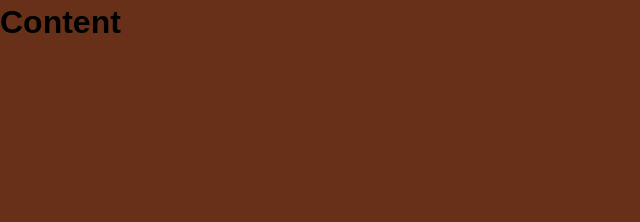
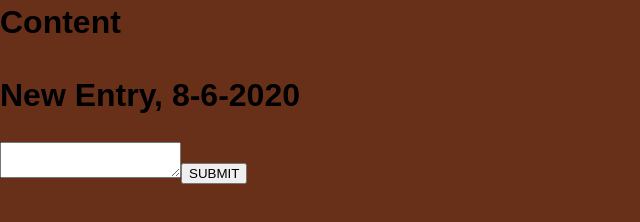
Before and after one commit to matt-pickle/journal, a React (Create React App) app in the folder client/: page /main in a window 1280 px wide. Shown: the part 144-366 px from the top of the page, without its empty margins (0-640 px from the left). Built offline with nearby package versions, Linux system fonts and the light colour scheme; no server answers; the HTML template or start-up script is replaced by a standard one.

Commit message:
Set up NewEntry component

```diff
--- a/client/src/components/Content.js
+++ b/client/src/components/Content.js
@@ -1,10 +1,12 @@
-import React, {useEffect} from "react";
+import React from "react";
+import NewEntry from "./NewEntry";
 
 function Content(props) {
 
   return (
     <div className="content-container">
       <h1>Content</h1>
+      <NewEntry />
       <p>{props.displayedEntry}</p>
     </div>
   )
--- /dev/null
+++ b/client/src/components/NewEntry.js
@@ -0,0 +1,59 @@
+import React, {useState, useContext, useEffect} from "react";
+import {Context} from "./Context";
+import Button from "./Button";
+
+function NewEntry(props) {
+  const {user, journal} = useContext(Context);
+  const [input, setInput] = useState("");
+  const [date, setDate] = useState("");
+
+  useEffect(() => {
+    const today = new Date();
+    const month = today.getMonth() + 1;
+    const date = today.getDate();
+    const year = today.getFullYear();
+    setDate(`${month}-${date}-${year}`);
+  }, []);
+
+  function handleChange(event) {
+    setInput(event.target.value);
+  }
+
+  function addEntry() {
+    console.log(journal);
+    const newEntry = {date: date, entry: input};
+    const updatedJournal = [...journal, newEntry];
+    console.log(newEntry);
+    console.log(updatedJournal);
+
+    fetch(`/journal/updateJournal?user=${user}&journal=${JSON.stringify(updatedJournal)}`, {
+      method: "PUT"
+    })
+    .then(res => {
+      if (!res.ok) {
+        res.text().then(text => {
+          console.error(text);
+        });
+      } else {
+        res.text().then(text => {
+          window.location.reload(false);
+          setInput("");
+        });
+      }
+    });
+  }
+
+  return (
+    <div className="new-entry-container">
+      <h1>New Entry, {date}</h1>
+      <textarea value={input}
+                onChange={handleChange}
+      />
+      <Button text="SUBMIT"
+              onClick={addEntry}
+      />
+    </div>
+  )
+}
+
+export default NewEntry;
```
